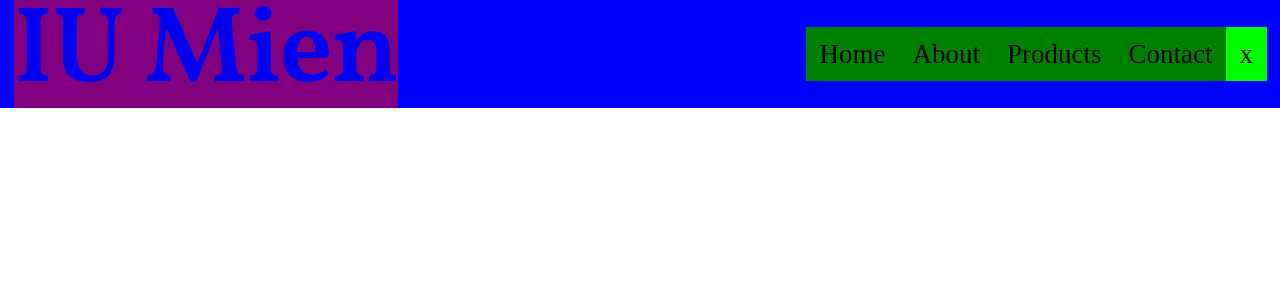
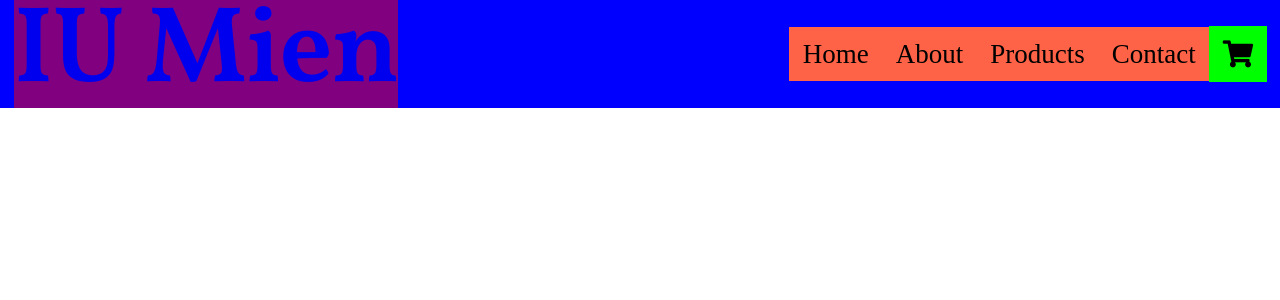
Before and after one commit to Audioist/iu_mienh, a React (Create React App) app: page / in a window 1280 px wide. Shown: the top 300 px of the page. Built offline with nearby package versions, Linux system fonts and the light colour scheme; a web font is replaced by a local one.

Commit message:
iconography in Header added

```diff
--- a/public/index.html
+++ b/public/index.html
@@ -1,5 +1,6 @@
 <!DOCTYPE html>
 <html lang="en">
+
 <head>
   <meta charset="utf-8">
   <meta name="viewport" content="width=device-width, initial-scale=1, shrink-to-fit=no">
@@ -11,6 +12,12 @@
   <link rel="manifest" href="%PUBLIC_URL%/manifest.json">
   <link rel="shortcut icon" href="%PUBLIC_URL%/favicon.ico">
   <link rel="stylesheet" type="text/css" href="https://cdnjs.cloudflare.com/ajax/libs/meyer-reset/2.0/reset.css">
+
+  <!-- REMOVE AFTER USAGE -->
+  <link rel="stylesheet" href="https://use.fontawesome.com/releases/v5.0.13/css/all.css" integrity="sha384-DNOHZ68U8hZfKXOrtjWvjxusGo9WQnrNx2sqG0tfsghAvtVlRW3tvkXWZh58N9jp"
+    crossorigin="anonymous">
+
+
   <!--
       Notice the use of %PUBLIC_URL% in the tags above.
       It will be replaced with the URL of the `public` folder during the build.
@@ -22,6 +29,7 @@
     -->
   <title>React App</title>
 </head>
+
 <body>
   <noscript>
     You need to enable JavaScript to run this app.
@@ -38,4 +46,5 @@
       To create a production bundle, use `npm run build` or `yarn build`.
     -->
 </body>
+
 </html>
--- a/src/components/Header.js
+++ b/src/components/Header.js
@@ -8,6 +8,9 @@
 const Header = () => {
   return (
     <header className="ium-header">
+      <div className="ium-header-hamburger">
+        <i className="fas fa-bars"/>
+      </div>
       <h1 className="ium-header-logo">
         <a href="/">IU Mien</a>
       </h1>
@@ -19,7 +22,9 @@
           <li>Contact</li>
         </ul>
       </nav>
-      <div className="ium-header-cart">x</div>
+      <div className="ium-header-cart">
+        <i class="fas fa-shopping-cart" />
+      </div>
     </header>
   );
 };
--- a/src/styles/Header/Header-Nav.css
+++ b/src/styles/Header/Header-Nav.css
@@ -1,5 +1,5 @@
 .ium-header-nav {
-  background: green;
+  display: none;
   margin-left: auto;
 }
 
@@ -10,7 +10,37 @@
 }
 
 .ium-header-nav > ul > li {
-  background: green;
   cursor: pointer;
   padding: 0.5em;
 }
+
+.ium-header-hamburger {
+  padding: 0.5em;
+  cursor: pointer;
+  background: cyan;
+}
+
+@media only screen and (min-width: 600.00001px) {
+  .ium-header-hamburger {
+    display: none;
+  }
+  .ium-header-nav {
+    background: green;
+    cursor: pointer;
+    display: block;
+  }
+}
+
+/* --- MEDIA QUERIES CHEAT SHEET ---
+
+for-phone-only {
+   @media only screen and (max-width: 600.00px) { //content; }
+ }
+
+for-tablet-up {
+  @media only screen and (min-width: 600.01px) and (max-width: 1200.00px ) { //content; }
+ }
+
+ for-desktop-up {
+  @media only screen and (min-width: 1200.01px) { //content; }
+ } */
```
Also changed, not shown: src/styles/Header/Header-Cart.css (+19 -3 lines). Lines whose indentation alone changed are shown as unchanged.
